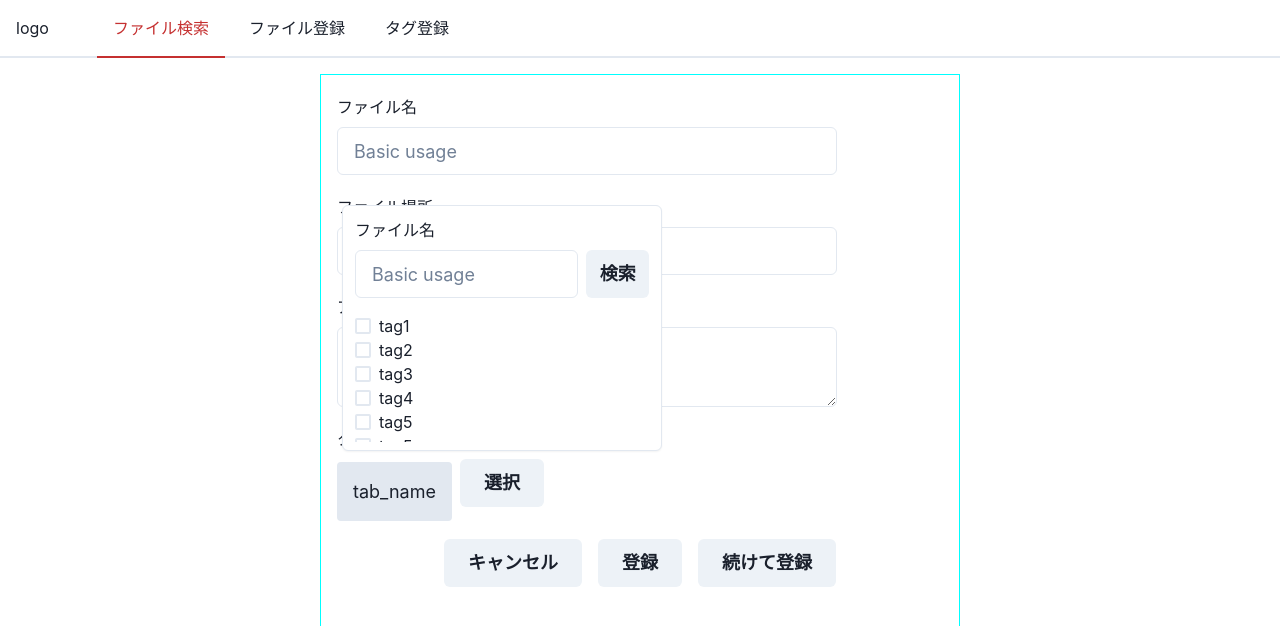
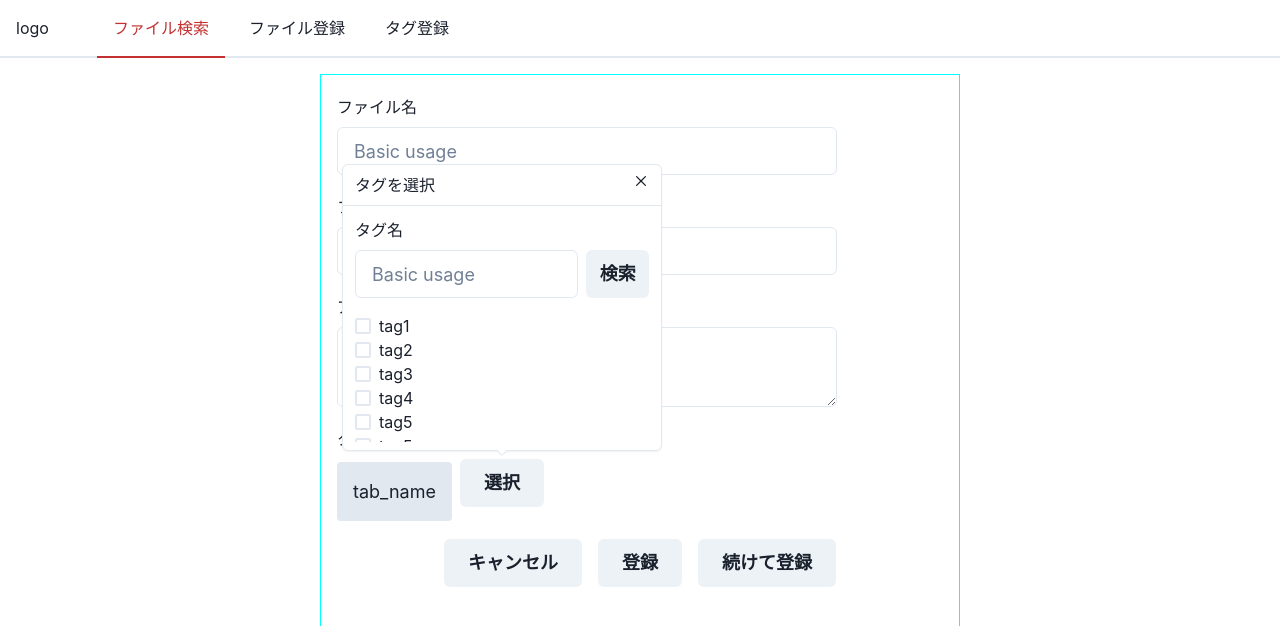
Before and after one commit to hackson-project-spa/suporters-hack-202308, a React (Create React App) app in the folder app/react-app/: page /register in a window 1280 px wide. Both pictures are taken after a click on the button "選択". Shown: the top 626 px of the page. Built offline with nearby package versions, Linux system fonts and the light colour scheme.

Commit message:
fix: 名称ミスや選択中止ボタンの修正

```diff
--- a/app/react-app/src/DefineTags.js
+++ b/app/react-app/src/DefineTags.js
@@ -21,7 +21,7 @@ function DefineTags() {
         {/* <Box border="1px solid #00ffff" p={4} mt={4}> */}
         <FormControl>
           <FormLabel mt={1} htmlFor="name">
-            ファイル名
+            タグ名
           </FormLabel>
           <HStack>
             <Input id="name" w="500px" placeholder="Basic usage" size="lg" mb={4} />
--- a/app/react-app/src/FileRegisterForm.js
+++ b/app/react-app/src/FileRegisterForm.js
@@ -46,6 +46,9 @@ function FileRegisterForm() {
                 </Button>
               </PopoverTrigger>
               <PopoverContent>
+                <PopoverArrow />
+                <PopoverCloseButton />
+                <PopoverHeader>タグを選択</PopoverHeader>
                 <PopoverBody>
                   <DefineTags />
                 </PopoverBody>
```
